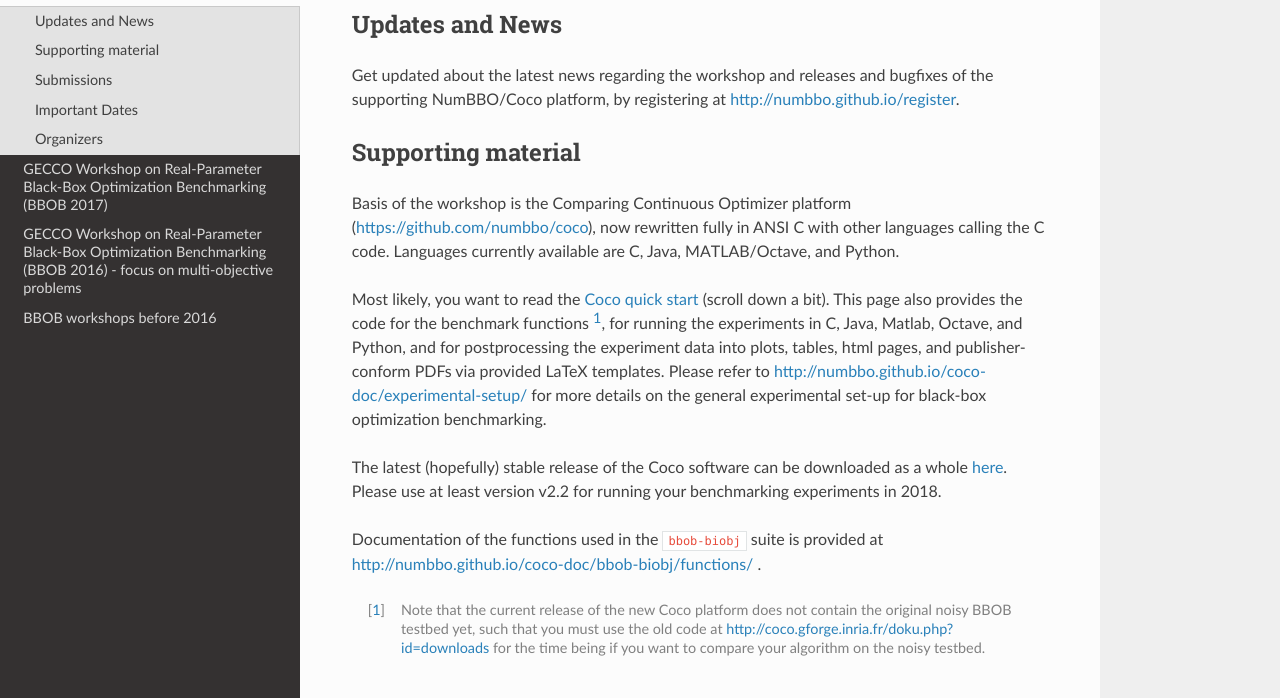
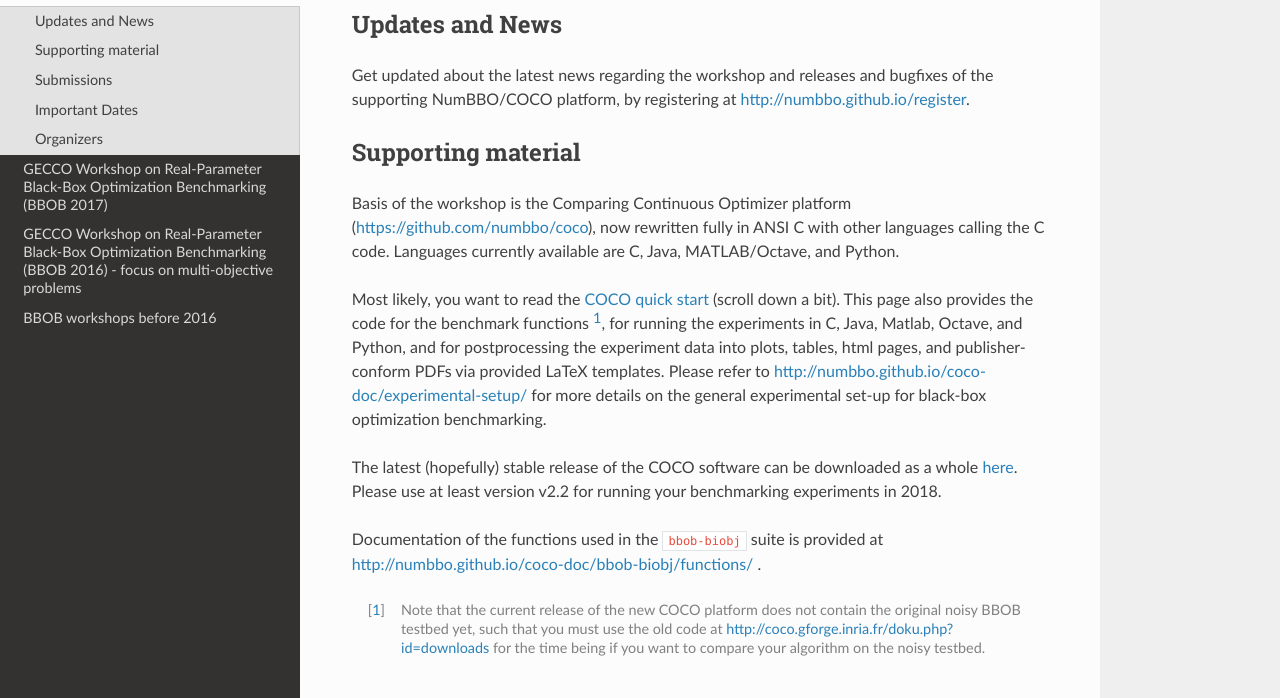
Before and after one commit to numbbo/workshops, a Sphinx documentation site: the page built from sources-webpage/source/BBOB-2018/index.rst, in a window 1280 px wide and 1400 px high, scrolled down 1831 px. Shown: the part 192-890 px from the top of the window. Built offline with Sphinx 7.4.7 and the Read the Docs theme 2.0.0, drawn with Linux system fonts in a browser that asks for light colours; formulas are drawn with MathJax 3; some of the changed text lies outside the part shown.

```diff
--- a/sources-webpage/source/BBOB-2018/index.rst
+++ b/sources-webpage/source/BBOB-2018/index.rst
@@ -21,7 +21,7 @@ taking place during GECCO 2018 in Kyoto, Japan.
 
 
 =======================================================  ========================================================================  =======================================================================================
-`register for news <http://numbbo.github.io/register>`_  `Coco quick start (scroll down a bit) <https://github.com/numbbo/coco>`_  `latest Coco release <https://github.com/numbbo/coco/releases/>`_
+`register for news <http://numbbo.github.io/register>`_  `COCO quick start (scroll down a bit) <https://github.com/numbbo/coco>`_  `latest COCO release <https://github.com/numbbo/coco/releases/>`_
 =======================================================  ========================================================================  =======================================================================================
 
 
@@ -104,7 +104,7 @@ process will be critically reviewed.
 Updates and News
 ----------------
 Get updated about the latest news regarding the workshop and
-releases and bugfixes of the supporting NumBBO/Coco platform, by
+releases and bugfixes of the supporting NumBBO/COCO platform, by
 registering at http://numbbo.github.io/register.
 
 
@@ -115,21 +115,21 @@ Basis of the workshop is the Comparing Continuous Optimizer platform
 other languages calling the C code. Languages currently available are
 C, Java, MATLAB/Octave, and Python.
 
-Most likely, you want to read the `Coco quick start <https://github.com/numbbo/coco>`_
+Most likely, you want to read the `COCO quick start <https://github.com/numbbo/coco>`_
 (scroll down a bit). This page also provides the code for the benchmark functions [1]_, for running the
 experiments in C, Java, Matlab, Octave, and Python, and for postprocessing the experiment data
 into plots, tables, html pages, and publisher-conform PDFs via provided LaTeX templates.
 Please refer to http://numbbo.github.io/coco-doc/experimental-setup/
 for more details on the general experimental set-up for black-box optimization benchmarking.
 
-The latest (hopefully) stable release of the Coco software can be downloaded as a whole
+The latest (hopefully) stable release of the COCO software can be downloaded as a whole
 `here <https://github.com/numbbo/coco/releases/>`_. Please use at least version v2.2 for
 running your benchmarking experiments in 2018.
 
 Documentation of the functions used in the ``bbob-biobj`` suite
 is provided at http://numbbo.github.io/coco-doc/bbob-biobj/functions/ .
 
-.. [1] Note that the current release of the new Coco platform does not contain the
+.. [1] Note that the current release of the new COCO platform does not contain the
    original noisy BBOB testbed yet, such that you must use the old code at
    http://coco.gforge.inria.fr/doku.php?id=downloads for the time
    being if you want to compare your algorithm on the noisy testbed.
@@ -222,7 +222,7 @@ to the above BBOB test suites.
 Important Dates
 ---------------
 
-* **01/05/2018** release 2.2 of the Coco platform: `<https://github.com/numbbo/coco/releases/>`_
+* **01/05/2018** release 2.2 of the COCO platform: `<https://github.com/numbbo/coco/releases/>`_
 * **02/27/2018** paper submission system opens
 * **03/27/2018** *paper and data submission deadline*
 * **04/10/2018** decision notification
```
Also changed, not shown: other parts of sources-webpage/source/BBOB-2018/index.rst (+1 -1 lines).
